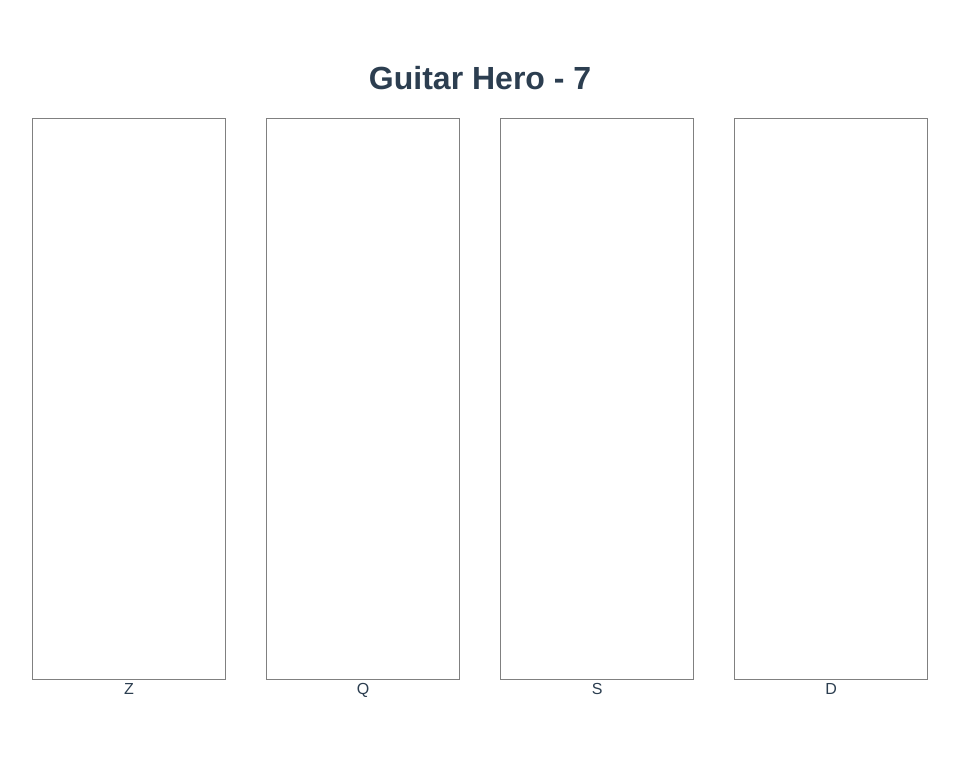
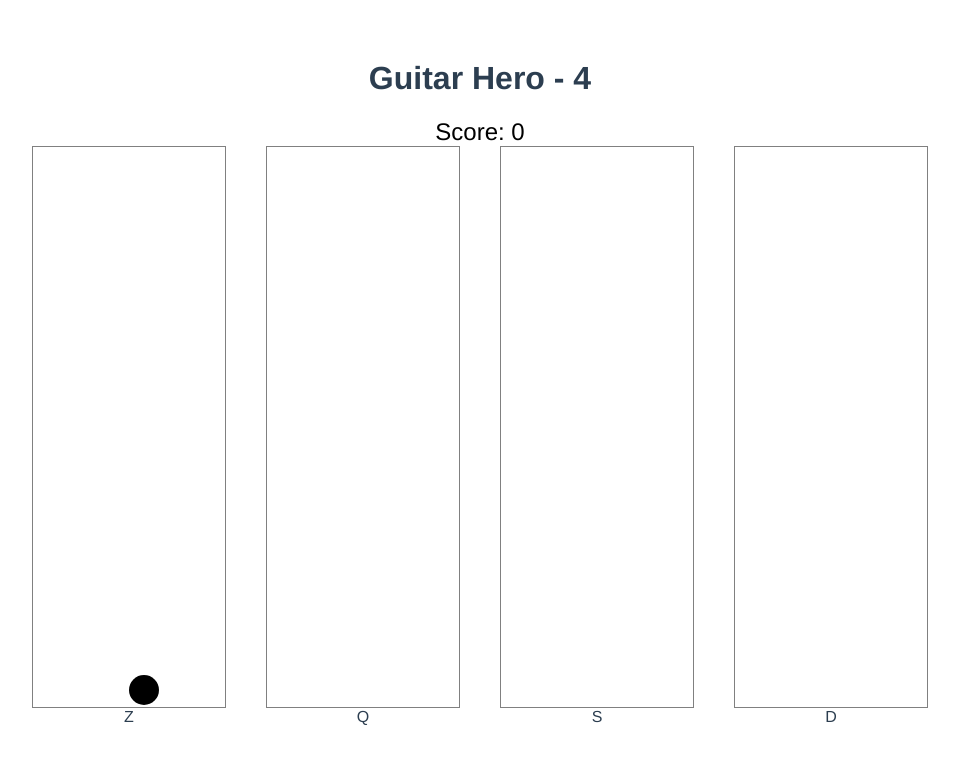
Before and after one commit to fedre30/Wild, a Vue app: page /#/ in a window 1280 px wide. Shown: the top 764 px of the page, without its empty margins (160-1119 px from the left). Built offline with nearby package versions, Linux system fonts and the light colour scheme.

Commit message:
component score added

```diff
--- a/src/components/wild_Game.vue
+++ b/src/components/wild_Game.vue
@@ -1,6 +1,7 @@
 <template>
   <div class="game">
     <h1>Guitar Hero - {{ currentSongTimeInSec }}</h1>
+    <Score :score="0"></Score>
     <div class="container">
       <Column :keyboard="column.keyboard" :highlighted="column.highlighted" v-for="column in columns" :key="column.keyboard">
         <Note class="note" v-for="note in notes" :key="note.id" :style="{'--y': `${note.y * 100}%`}" v-if="note.keys.includes(column.keyboard)"></Note>
@@ -14,6 +15,7 @@
 // COMPONENTS
 import Column from './wild_Column.vue'
 import Note from './wild_note.vue'
+import Score from './wild_score.vue'
 
 // ASSETS
 import song1 from '../assets/song1'
@@ -35,7 +37,7 @@
 }
 
 export default {
-  components: {Column, Note},
+  components: {Column, Note, Score},
   name: 'Game',
   data() {
     return {
@@ -77,18 +79,23 @@
       const index = this.columns.findIndex(function (column) {
         return e.key === column.keyboard
       })
+      console.log(`keyup index: ${index}`);
       if (index <= -1) {
         return
       }
+      console.log(`keyup column: ${this.columns[index]}`);
       this.columns[index].highlighted = false
     },
     keydown: function (e) {
       const index = this.columns.findIndex(function (column) {
         return e.key === column.keyboard
       })
+      console.log(`keydown index: ${index}`);
       if (index <= -1) {
         return
       }
+
+      console.log(`keydown column: ${this.columns[index]}`);
       this.columns[index].highlighted = true
     },
 
--- /dev/null
+++ b/src/components/wild_score.vue
@@ -0,0 +1,22 @@
+<template>
+    <div class="score">Score: {{ score }}</div>
+</template>
+
+<script>
+export default {
+  name: 'Score',
+  props: {
+    score: {
+      type: Number,
+      required: true
+    }
+  }
+}
+</script>
+
+<!-- Add "scoped" attribute to limit CSS to this component only -->
+<style scoped lang="sass">
+.score
+  font-size: 1.5rem
+  color: black
+</style>
```
